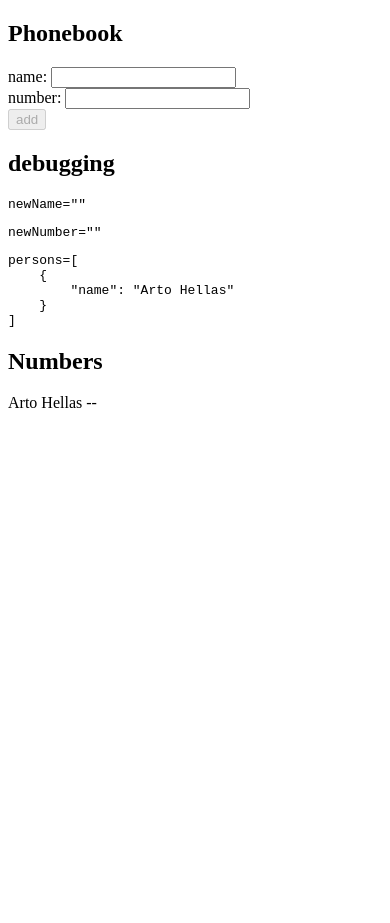
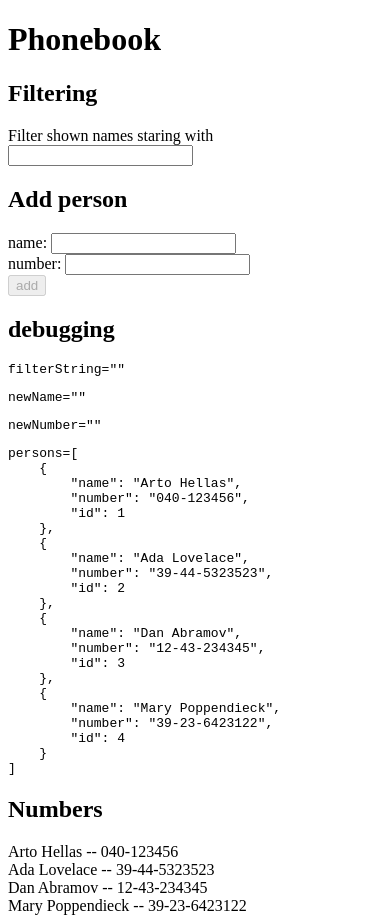
Before and after one commit to RussellBrand/helsinki, a React (Create React App) app in the folder part2/phonebook/: page / in a window 390 px wide. Before the commit the page ends 844 px from the top, so only its background shows below. Built offline with nearby package versions, Linux system fonts and the light colour scheme.

Commit message:
Finish 2.9 -- Phonebook step 4

```diff
--- a/part2/phonebook/src/App.jsx
+++ b/part2/phonebook/src/App.jsx
@@ -7,9 +7,21 @@
 import { useState } from "react";
 
 const App = () => {
-  const [persons, setPersons] = useState([{ name: "Arto Hellas" }]);
+  const [persons, setPersons] = useState([
+    { name: "Arto Hellas", number: "040-123456", id: 1 },
+    { name: "Ada Lovelace", number: "39-44-5323523", id: 2 },
+    { name: "Dan Abramov", number: "12-43-234345", id: 3 },
+    { name: "Mary Poppendieck", number: "39-23-6423122", id: 4 },
+  ]);
+
   const [newName, setNewName] = useState("");
   const [newNumber, setNewNumber] = useState("");
+
+  const [filterString, setFilterString] = useState("");
+
+  const handleFilterChange = (event) => {
+    setFilterString(event.target.value);
+  };
 
   const handleNameChange = (event) => {
     setNewName(event.target.value);
@@ -35,7 +47,14 @@ const App = () => {
   };
   return (
     <div>
-      <h2>Phonebook</h2>
+      <h1>Phonebook</h1>
+      <h2>Filtering</h2>
+      <div>
+        Filter shown names staring with
+        <input value={filterString} onChange={handleFilterChange} />
+      </div>
+
+      <h2>Add person</h2>
       <form onSubmit={addPerson}>
         <div>
           name: <input value={newName} onChange={handleNameChange} />
@@ -52,12 +71,17 @@ const App = () => {
         </div>
       </form>
       <h2>debugging</h2>
+      <pre>filterString={JSON.stringify(filterString)}</pre>
       <pre>newName={JSON.stringify(newName)}</pre>
       <pre>newNumber={JSON.stringify(newNumber)}</pre>
       <pre>persons={JSON.stringify(persons, null, 4)}</pre>
 
       <h2>Numbers</h2>
-      {persons.map(({ name, number }) => {
+      {persons
+        .filter(({ name }) =>
+          name.toLowerCase().startsWith(filterString.trim().toLowerCase())
+        )
+        .map(({ name, number }) => {
           return (
             <div key={name}>
               {name} -- {number}{" "}
```
Lines whose indentation alone changed are shown as unchanged.
